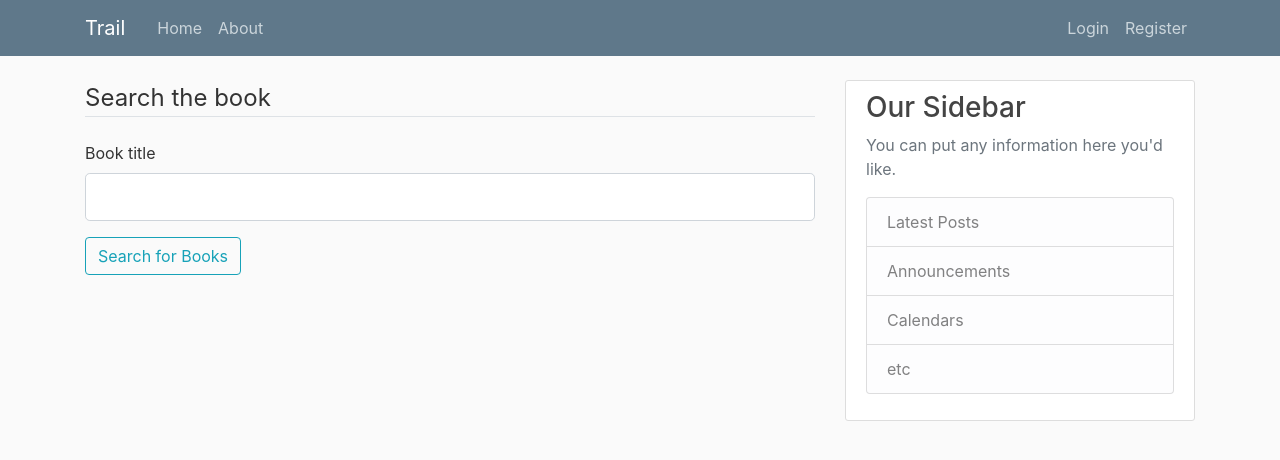
After one commit to anishbadri/trail, a Flask app: page /searchbook in a window 1280 px wide. The commit adds this page. Shown: the top 460 px of the page. Run offline with Flask 2, Linux system fonts and the light colour scheme; some libraries are stand-ins or nearby versions.

Commit message:
sample api data

```diff
--- a/trail/forms.py
+++ b/trail/forms.py
@@ -29,3 +29,8 @@ class AddBook(FlaskForm):
     authors = StringField('Author', validators=[DataRequired()])
     rating = IntegerField('Book Rating', validators=[DataRequired()])
     submit = SubmitField('Add Book')
+
+
+class SearchBook(FlaskForm):
+    title = StringField('Book title', validators=[DataRequired()])
+    submit = SubmitField('Search for Books')
--- a/trail/models.py
+++ b/trail/models.py
@@ -14,7 +14,7 @@ class User(db.Model, UserMixin):
     books = db.relationship('Book', secondary='reads', backref='readby')
 
     def __repr__(self):
-        return f"User('{self.username}')"
+        return "User('{self.username}')"
 
 class Book(db.Model):
     id = db.Column(db.Integer, primary_key=True)
--- a/trail/routes.py
+++ b/trail/routes.py
@@ -1,9 +1,16 @@
 from trail import db, app
 from flask import render_template, url_for, flash, redirect, request
 from trail.models import User, Book, Author, Reads
-from trail.forms import RegistrationForm, LoginForm, AddBook
+from trail.forms import RegistrationForm, LoginForm, AddBook, SearchBook
 from flask_login import login_user, current_user, logout_user, login_required
+import requests
+import urllib.parse
 
+
+class newbook:
+    def __init__(self, title, author):
+        self.title = title
+        self.author = author
 
 
 @app.route('/')
@@ -56,3 +63,36 @@ def addbook():
         db.session.commit()
 
     return render_template('addbook.html', form=form)
+
+@app.route('/book/<int:book_id>', methods=['GET', 'POST'])
+def book(book_id):
+    book = Book.query.get_or_404(book_id)
+    return render_template('book.html', book = book)
+
+
+
+@app.route('/searchbook', methods=['GET', 'POST'])
+def searchbook():
+    form = SearchBook()
+    if form.validate_on_submit():
+        search = form.title.data
+        constlink = 'https://www.googleapis.com/books/v1/volumes?'
+        link = constlink + urllib.parse.urlencode({'q': search})
+
+        newstr = requests.get(link).json()
+        print(type(newstr['items']))
+        searchedBook = newbook(newstr['items'][0]['volumeInfo']['title'],newstr['items'][0]['volumeInfo']['authors'])
+        isbn = newstr['items'][0]['id']
+        return render_template('searchbook.html', form = form, data=searchedBook, isbn = isbn)
+    return render_template('searchbook.html', form = form, data=None, )
+
+@app.route('/displaybook/<book>')
+def displayBook(book):
+    print(book.title)
+    return render_template('displayBook.html', book=book)
+
+@app.route('/addnewBook/<data>')
+def addnewBook(data):
+    link = 'https://www.googleapis.com/books/v1/volumes/' + data
+    jsondata = requests.get(link).json()
+    return render_template('displayBook.html', book=jsondata)
--- /dev/null
+++ b/trail/templates/displayBook.html
@@ -0,0 +1 @@
+{{book}}
--- a/trail/templates/home.html
+++ b/trail/templates/home.html
@@ -4,5 +4,5 @@
         <h1>{{pod.title}}</h1>
         <p1>{{pod.content}}</p1>
     {% endfor %} -->
-    <h1>Hello</h1>
+    <h1>Home</h1>
 {% endblock content %}
--- /dev/null
+++ b/trail/templates/searchbook.html
@@ -0,0 +1,28 @@
+{% extends "layout.html" %}
+{% block content %}
+<div>
+    <form method="POST" action="">
+            {{ form.hidden_tag() }}
+        <legend class="border-bottom mb-4">Search the book</legend>
+        <div class="form-group">
+            {{ form.title.label(class="form-control-label") }}
+            {{ form.title(class="form-control form-control-lg") }}
+        </div>
+        <div class="form-group">
+            {{ form.submit(class='btn btn-outline-info') }}
+        </div>
+    </form>
+    <div>
+        {% if data != None %}
+            {{data}}
+            {{data.title}}
+            {{data.author}}
+            {{isbn}}
+            <a href= "{{ url_for('addnewBook', data = isbn) }}" class='btn btn-outline-info'>Add Book</a>
+        {% endif %}
+    </div>
+    <div id ="jsondata">
+
+    </div>
+</div>
+{% endblock content %}
```
Also changed, not shown: trail/templates/book.html (added, +26 -0 lines), trail/site.db.
